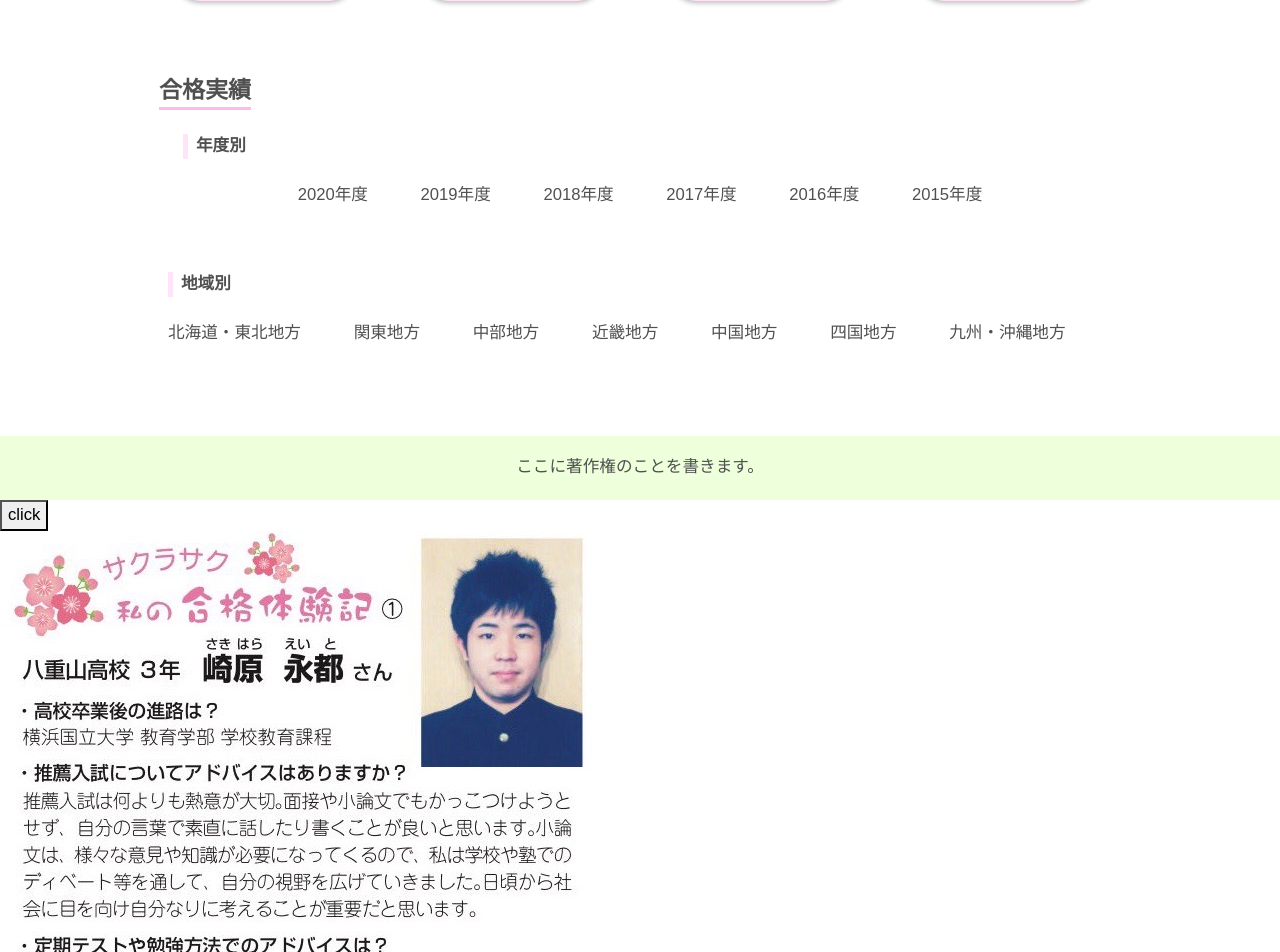
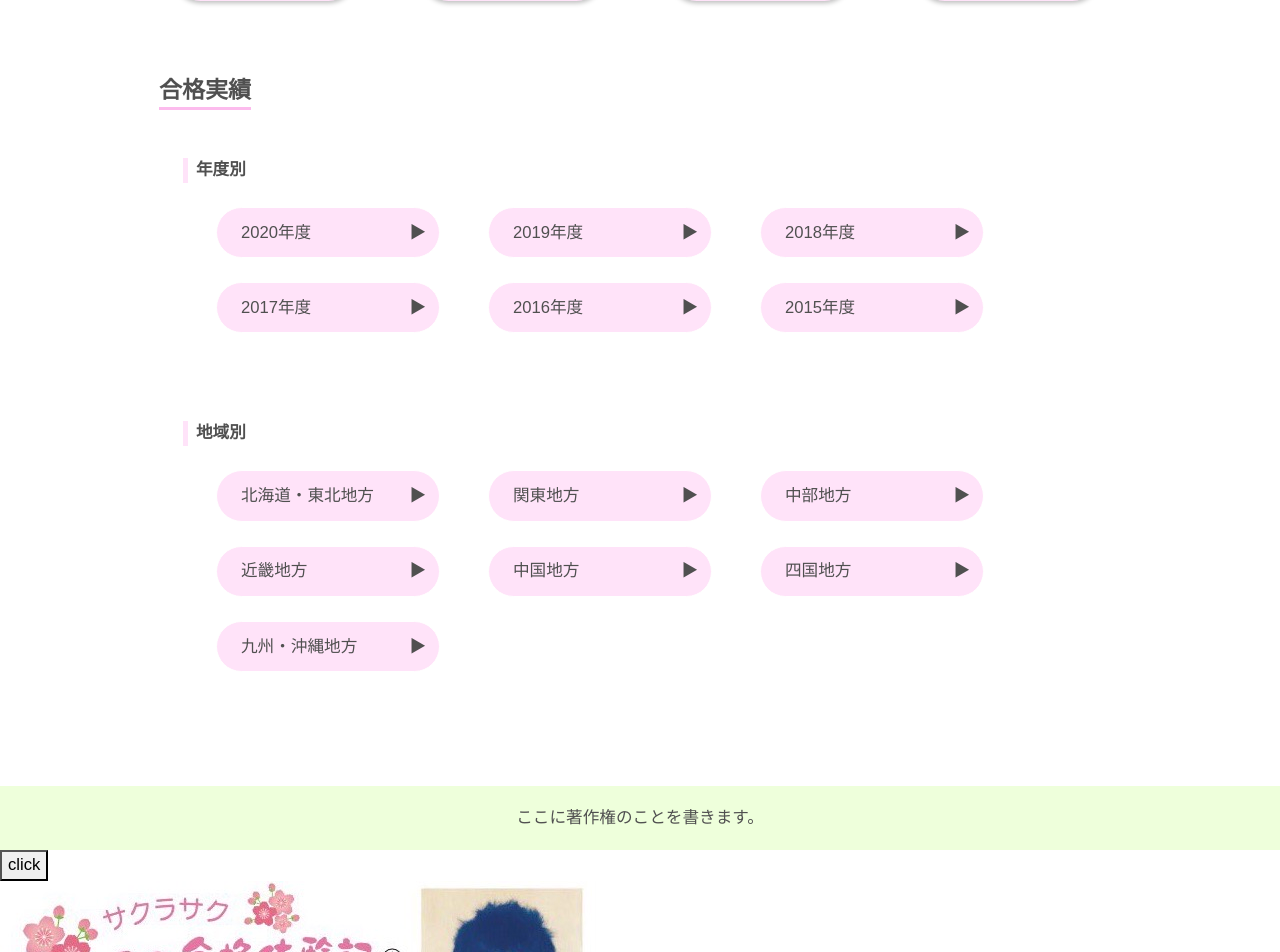
Before and after one commit to Toyoshima4310/yaima-homepage, a PHP site: page /html/success.html in a window 1280 px wide. Shown: the part 899-1851 px from the top of the page. Run offline with PHP 8.4, Linux system fonts and the light colour scheme.

Commit message:
年度別、地域別のボタンの実装

```diff
--- a/css/stylesheet.css
+++ b/css/stylesheet.css
@@ -221,6 +221,26 @@
         border-left:5px solid #FFE3F9;
     }
 
+    .suclist ul {
+        width:80vw;
+    }
+
+    .suclist ul li {
+        height:13.8vw;
+        background-color:#FFE3F9;
+        padding:4vw 0 0 0;
+        border:1px solid white;
+        margin:0;
+        position:relative;
+        border-radius:5vw;
+    }
+
+    .suclist ul li span {
+        position:absolute;
+        top:4vw;
+        right:4vw;
+    }
+
     #sucexp {
         display:none;
     }
@@ -242,6 +262,7 @@
         display: flex;
         align-items: center;
         justify-content: center;
+        display:none;
     }
 
     .expimg {
@@ -249,6 +270,7 @@
         position:absolute;
         top:12vw;
         z-index:2;
+        display:none;
     }
 
     .clsbtn {
@@ -264,6 +286,7 @@
         border-radius:5vw;
         box-shadow:0 1px 5px 1px #bbb;
         z-index:2;
+        display:none;
     }
     /*-----------------interviw.htmlスタート----------------*/
 
@@ -490,6 +513,23 @@
         border-left:5px solid #FFE3F9;
     }
 
+    .suclist ul li {
+        height:4vw;
+        width:20vw;
+        background-color:#FFE3F9;
+        padding:1vw 0 0 0;
+        border:1px solid white;
+        margin:0;
+        position:relative;
+        border-radius:5vw;
+    }
+
+    .suclist ul li span {
+        position:absolute;
+        top:1vw;
+        right:1vw;
+    }
+
     /*-------------------course.htmlスタート-----------------*/
 
     .table tr:nth-child(odd){
--- a/html/success.html
+++ b/html/success.html
@@ -89,7 +89,7 @@
           <div class="mt-4 mx-lg-4">顔写真をタップすると、</br>
                             合格体験記を見ることができます。</div>
             <div class="row mt-4">
-              <div class="col-5 col-lg-3">
+              <div class="col-6 col-lg-3">
                 <div class="sucimg mx-auto text-center my-4 mx-lg-3">
                   <img src="../images/teacher1.jpeg"></br>
                   名前</br>
@@ -97,7 +97,7 @@
                   合格した学校
                 </div>
               </div>
-              <div class="col-5 col-lg-3">
+              <div class="col-6 col-lg-3">
                 <div class="sucimg mx-auto text-center my-4 mx-lg-3">
                   <img src="../images/teacher1.jpeg"></br>
                   名前</br>
@@ -105,7 +105,7 @@
                   合格した学校
                 </div>
               </div>
-              <div class="col-5 col-lg-3">
+              <div class="col-6 col-lg-3">
                 <div class="sucimg mx-auto text-center my-4 mx-lg-3">
                   <img src="../images/teacher1.jpeg"></br>
                   名前</br>
@@ -113,7 +113,7 @@
                   合格した学校
                 </div>
               </div>
-              <div class="col-5 col-lg-3">
+              <div class="col-6 col-lg-3">
                 <div class="sucimg mx-auto text-center my-4 mx-lg-3">
                   <img src="../images/teacher1.jpeg"></br>
                   名前</br>
@@ -121,7 +121,7 @@
                   合格した学校
                 </div>
               </div>
-              <div class="col-5 col-lg-3">
+              <div class="col-6 col-lg-3">
                 <div class="sucimg mx-auto text-center my-4 mx-lg-3">
                   <img src="../images/teacher1.jpeg"></br>
                   名前</br>
@@ -129,7 +129,7 @@
                   合格した学校
                 </div>
               </div>
-              <div class="col-5 col-lg-3">
+              <div class="col-6 col-lg-3">
                 <div class="sucimg mx-auto text-center my-4 mx-lg-3">
                   <img src="../images/teacher1.jpeg"></br>
                   名前</br>
@@ -137,7 +137,7 @@
                   合格した学校
                 </div>
               </div>
-              <div class="col-5 col-lg-3">
+              <div class="col-6 col-lg-3">
                 <div class="sucimg mx-auto text-center my-4 mx-lg-3">
                   <img src="../images/teacher1.jpeg"></br>
                   名前</br>
@@ -145,7 +145,7 @@
                   合格した学校
                 </div>
               </div>
-              <div class="col-5 col-lg-3">
+              <div class="col-6 col-lg-3">
                 <div class="sucimg mx-auto text-center my-4 mx-lg-3">
                   <img src="../images/teacher1.jpeg"></br>
                   名前</br>
@@ -161,39 +161,30 @@
             <div class="themep mt-5 font-weight-bold">合格実績</div>
           </div>
 
-          <div class="themecp mt-4 font-weight-bold pl-2 mx-lg-4">年度別</div>
-          <div class="mt-4 mx-auto">
-            <div class="row">
-              <div class="col-lg-12">
-                <ul class="list-inline">
-                    <li class="list-inline-item mx-3 mx-lg-4">2020年度</li>
-                    <li class="list-inline-item mx-3 mx-lg-4">2019年度</li>
-                    <li class="list-inline-item mx-3 mx-lg-4">2018年度</li>
-                    <li class="list-inline-item mt-5 mt-lg-0 mx-3 mx-lg-4">2017年度</li>
-                    <li class="list-inline-item mt-5 mt-lg-0 mx-3 mx-lg-4">2016年度</li>
-                    <li class="list-inline-item mt-5 mt-lg-0 mx-3 mx-lg-4">2015年度</li>
-                  </div>
-                </ul>
-              </div>
-            </div>
+          <div class="themecp mt-4 mt-lg-5 font-weight-bold pl-2 mx-lg-4">年度別</div>
+          <div class="suclist mx-auto mx-lg-5 mt-4">
+            <ul class="text-left list-unstyled row">
+              <li class="pl-4 col-12 col-lg-3 mx-lg-4 mb-lg-4">2020年度<span>▶︎</span></li>
+              <li class="pl-4 col-12 col-lg-3 mx-lg-4 mb-lg-4">2019年度<span>▶︎</span></li>
+              <li class="pl-4 col-12 col-lg-3 mx-lg-4 mb-lg-4">2018年度<span>▶︎</span></li>
+              <li class="pl-4 col-12 col-lg-3 mx-lg-4 mb-lg-4">2017年度<span>▶︎</span></li>
+              <li class="pl-4 col-12 col-lg-3 mx-lg-4 mb-lg-4">2016年度<span>▶︎</span></li>
+              <li class="pl-4 col-12 col-lg-3 mx-lg-4 mb-lg-4">2015年度<span>▶︎</span></li>
+            </ul>
           </div>
 
 
           <div class="themecp mt-5 font-weight-bold pl-2 mx-lg-4">地域別</div>
-          <div class="mt-4 mx-auto">
-            <div class="row">
-              <div class="col-lg-12">
-                <ul class="list-inline">
-                  <li class="list-inline-item mx-3 mx-lg-4">北海道・東北地方</li>
-                  <li class="list-inline-item mx-3 mx-lg-4">関東地方</li>
-                  <li class="list-inline-item mt-5 mt-lg-0 mx-3 mx-lg-4">中部地方</li>
-                  <li class="list-inline-item mt-5 mt-lg-0 mx-3 mx-lg-4">近畿地方</li>
-                  <li class="list-inline-item mt-5 mt-lg-0 mx-3 mx-lg-4">中国地方</li>
-                  <li class="list-inline-item mt-5 mt-lg-0 mx-3 mx-lg-4">四国地方</li>
-                  <li class="list-inline-item mt-5 mt-lg-0 mx-3 mx-lg-4">九州・沖縄地方</li>
-                </ul>
-              </div>
-            </div>
+          <div class="suclist mx-auto mx-lg-5 mt-4">
+            <ul class="text-left list-unstyled row">
+              <li class="pl-4 col-12 col-lg-3 mx-lg-4 mb-lg-4">北海道・東北地方<span>▶︎</span></li>
+              <li class="pl-4 col-12 col-lg-3 mx-lg-4 mb-lg-4">関東地方<span>▶︎</span></li>
+              <li class="pl-4 col-12 col-lg-3 mx-lg-4 mb-lg-4">中部地方<span>▶︎</span></li>
+              <li class="pl-4 col-12 col-lg-3 mx-lg-4 mb-lg-4">近畿地方<span>▶︎</span></li>
+              <li class="pl-4 col-12 col-lg-3 mx-lg-4 mb-lg-4">中国地方<span>▶︎</span></li>
+              <li class="pl-4 col-12 col-lg-3 mx-lg-4 mb-lg-4">四国地方<span>▶︎</span></li>
+              <li class="pl-4 col-12 col-lg-3 mx-lg-4 mb-lg-4">九州・沖縄地方<span>▶︎</span></li>
+            </ul>
           </div>
 
         </div> <!--合格実績ここまで-->
```
